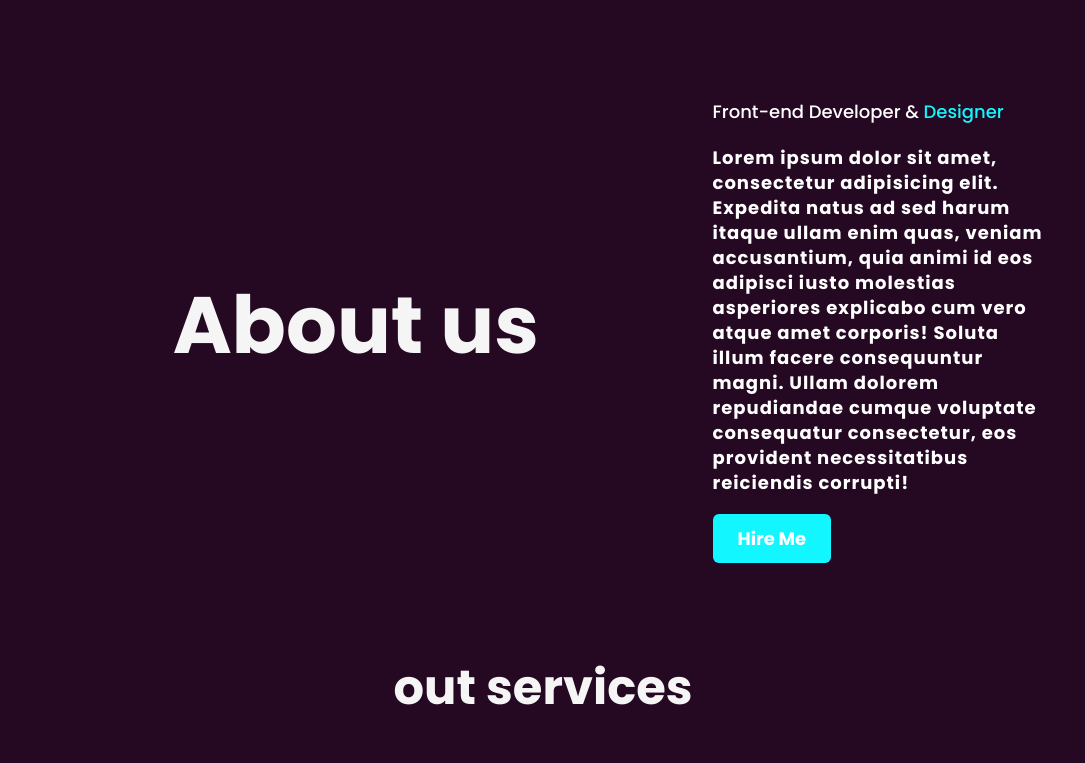
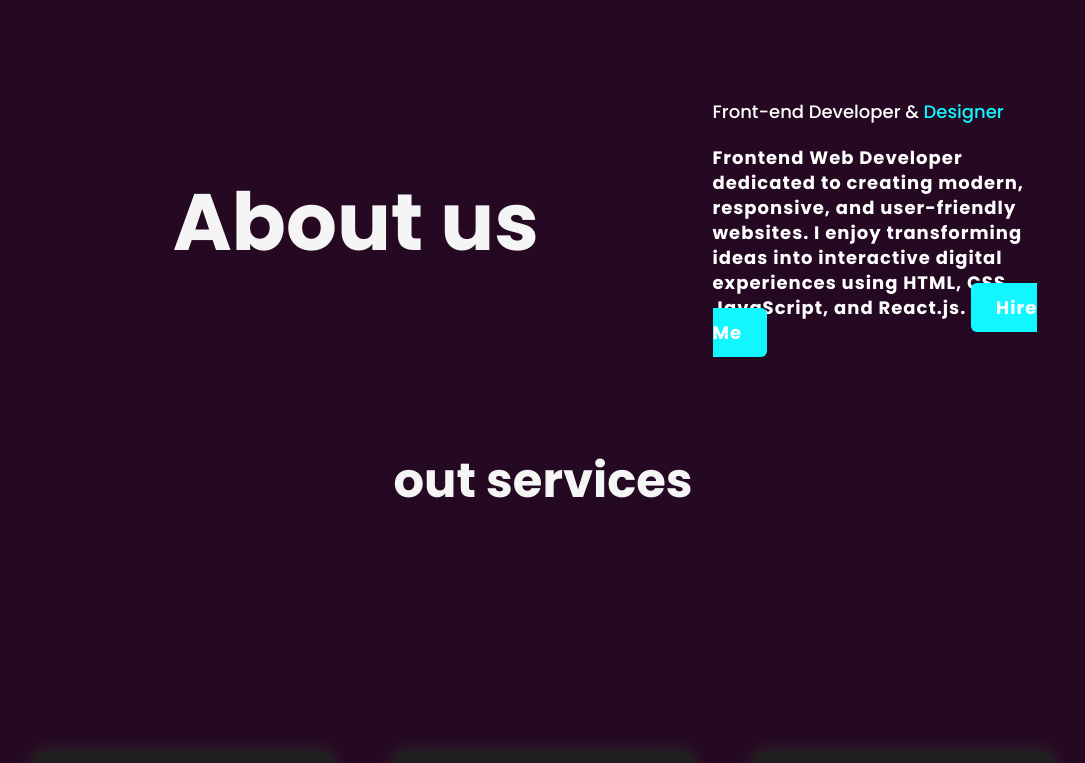
Before and after one commit to vikramdadge/v-portfolio, a plain HTML site: page index.html in a window 1280 px wide. Shown: the part 638-1401 px from the top of the page, without its empty margins (97-1182 px from the left). Drawn offline with Linux system fonts and the light colour scheme; a script that the page names is missing.

Commit message:
secound commit

```diff
--- a/index.html
+++ b/index.html
@@ -114,8 +114,8 @@
                     <div class="text">
                       <!-- <h3>About Us</h3> -->
                       <h5>Front-end Developer & <span>Designer</span></h5>
-                      <p>Lorem ipsum dolor sit amet, consectetur adipisicing elit. Expedita natus ad sed harum itaque ullam enim quas, veniam accusantium, quia animi id eos adipisci iusto molestias asperiores explicabo cum vero atque amet corporis! Soluta illum facere consequuntur magni. Ullam dolorem repudiandae cumque voluptate consequatur consectetur, eos provident necessitatibus reiciendis corrupti!</p>
-                      <div class="data">
+                      <p>Frontend Web Developer dedicated to creating modern, responsive, and user-friendly websites.
+I enjoy transforming ideas into interactive digital experiences using HTML, CSS, JavaScript, and React.js.
                         <a href="#" class="hire">Hire Me</a>
                       </div>
                     </div>
```
